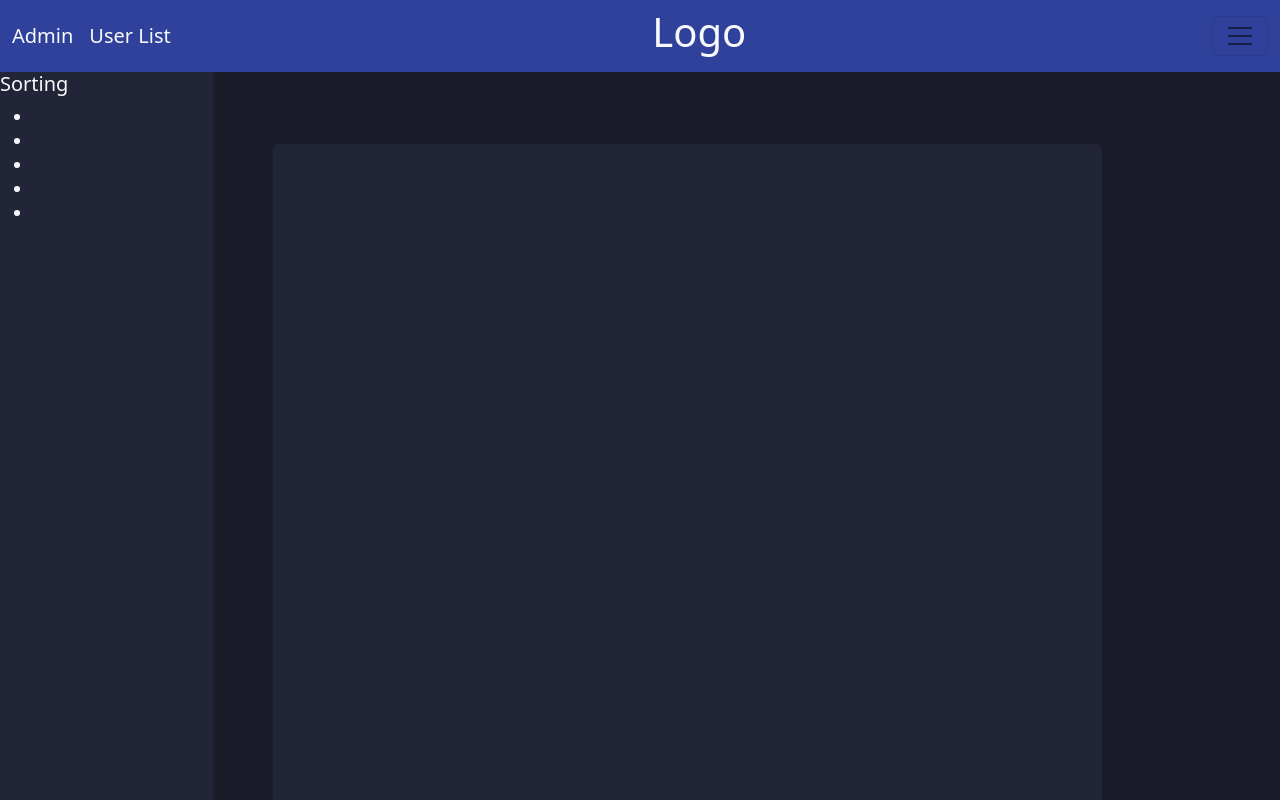
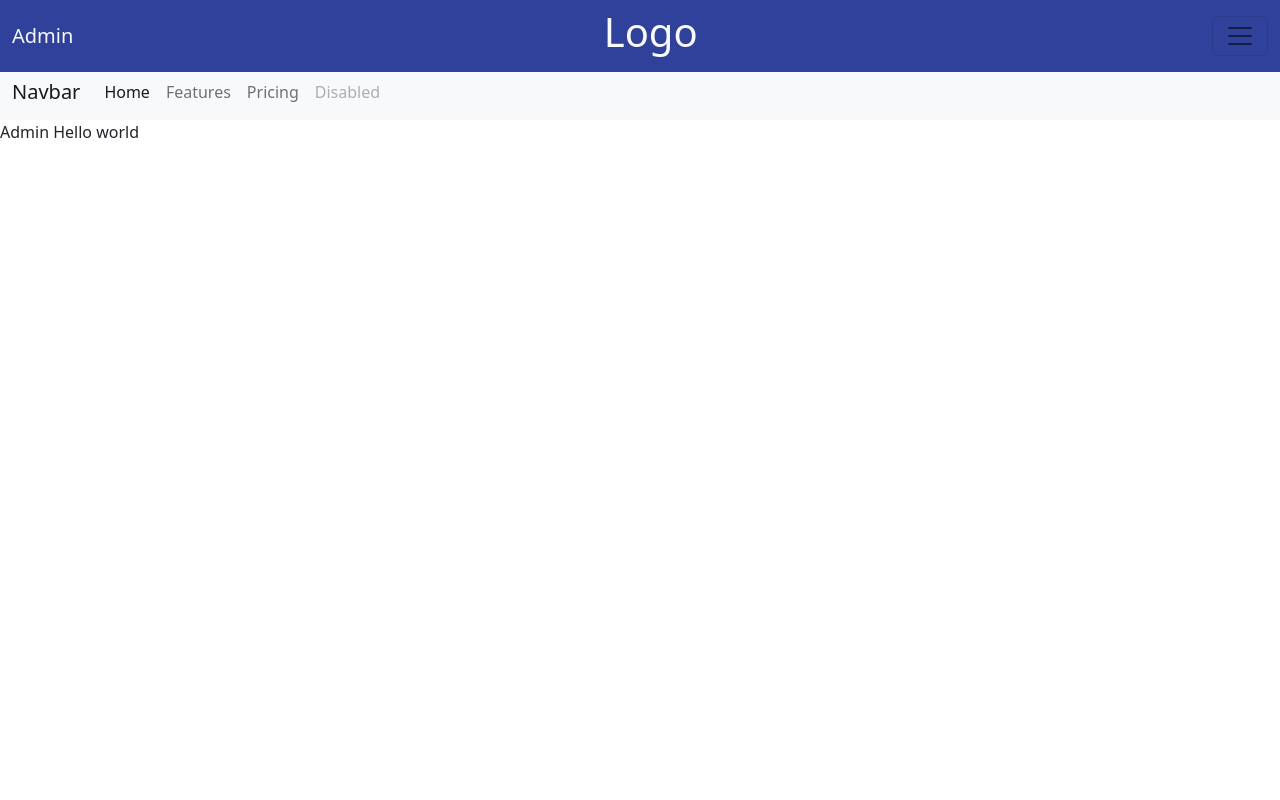
Before and after one commit to NickConsignado/Order-Ease, a React (Vite) app: page /admin in a window 1280 px wide. Shown: the top 800 px of the page. Built offline with nearby package versions, Linux system fonts and the light colour scheme.

Commit message:
editing admin layout

```diff
--- a/src/Login/LoginPage.jsx
+++ b/src/Login/LoginPage.jsx
@@ -8,7 +8,7 @@
           <p>Admin</p>
         </Link>
         <Link to="/user">
-          <p>Cashier</p>
+          <p>User</p>
         </Link>
       </div>
     </>
--- a/src/admin/Admin.jsx
+++ b/src/admin/Admin.jsx
@@ -6,13 +6,10 @@
       <nav className="adminNav navbar text-light fixed-top">
         <div className="container-fluid">
           <div>
-            <NavLink style={{ textDecoration: "none" }}>
+            <NavLink to="" style={{ textDecoration: "none" }}>
               <span className="navbar-brand text-light">Admin</span>
             </NavLink>
 
-            <NavLink style={{ textDecoration: "none" }}>
-              <span className="navbar-brand text-light">User List</span>
-            </NavLink>
           </div>
           <h1>Logo</h1>
           <button
@@ -56,7 +53,7 @@
 
                   <li>
 
-                    <NavLink to="/" style={{ textDecoration: "none" }}>
+                    <NavLink to="/admin" style={{ textDecoration: "none" }}>
               <span className="navbar-brand">Logout</span>
             </NavLink>
                   </li>
@@ -66,65 +63,31 @@
           </div>
         </div>
       </nav>
-
-      {/* Kitchen Page Body */}
-      <div className="adminBody d-flex">
-        {/* 1st card */}
-
-        <div className="adminCard text-light mt-5 pt-4 me-5 col-lg-2">
-          <div>
-            <h5>Sorting</h5>
-            <ul>
-              <li></li>
-              <li></li>
-              <li></li>
-              <li></li>
-              <li></li>
-            </ul>
-            <br />
-            <br />
-            <br />
-            <br />
-            <br />
-            <br />
-            <br />
-            <br />
-            <br />
-            <br />
-            <br />
-            <br />
-            <br />
-            <br />
-            <br />
-            <br />
-            <br />
-            <br />
-            <br />
-            <br />
-            <br />
-            <br />
-            <br />
-            <br />
-            <br />
-            <br />
-            <br />
-            <br />
-            <br />
-            <br />
-            <p>hello world</p>
-          </div>
-        </div>
-        <div className="container-fluid d-flex my-5 py-5">
-          {/* 2nd card */}
-          <div className="adminCard my-5 me-5 col-lg-10 rounded">
-            <div className="ms-3 mt-3 text-light">
-
-
-            </div>
-          </div>
-        </div>
-      </div>
-
+<div className="mt-5 pt-3 "></div>
+      <nav className="navbar navbar-expand-lg bg-light">
+  <div className="container-fluid">
+    <a className="navbar-brand" href="#">Navbar</a>
+    <button className="navbar-toggler" type="button" data-bs-toggle="collapse" data-bs-target="#navbarNav" aria-controls="navbarNav" aria-expanded="false" aria-label="Toggle navigation">
+      <span className="navbar-toggler-icon"></span>
+    </button>
+    <div className="collapse navbar-collapse" id="navbarNav">
+      <ul className="navbar-nav">
+        <li className="nav-item">
+          <a className="nav-link active" aria-current="page" href="#">Home</a>
+        </li>
+        <li className="nav-item">
+          <a className="nav-link" href="#">Features</a>
+        </li>
+        <li className="nav-item">
+          <a className="nav-link" href="#">Pricing</a>
+        </li>
+        <li className="nav-item">
+          <a className="nav-link disabled">Disabled</a>
+        </li>
+      </ul>
+    </div>
+  </div>
+</nav>
       <div>Admin Hello world</div>
     </>
   );
```
